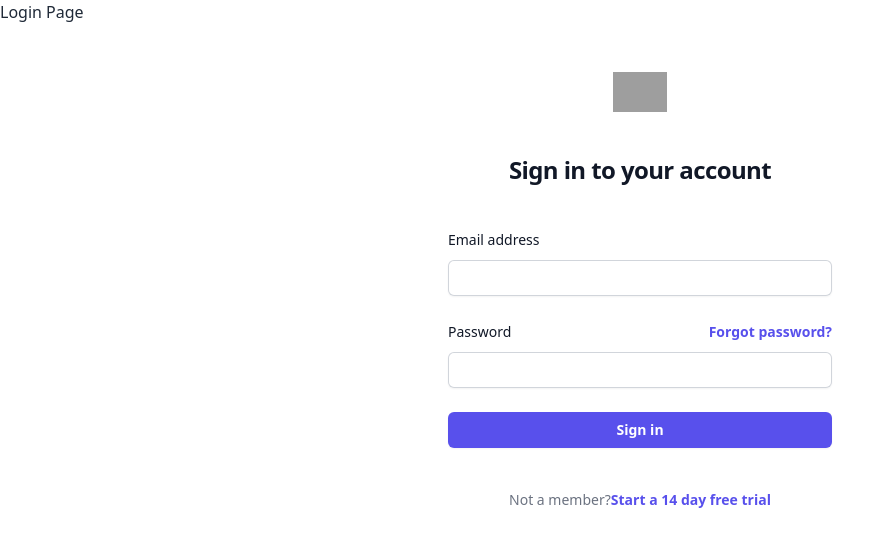
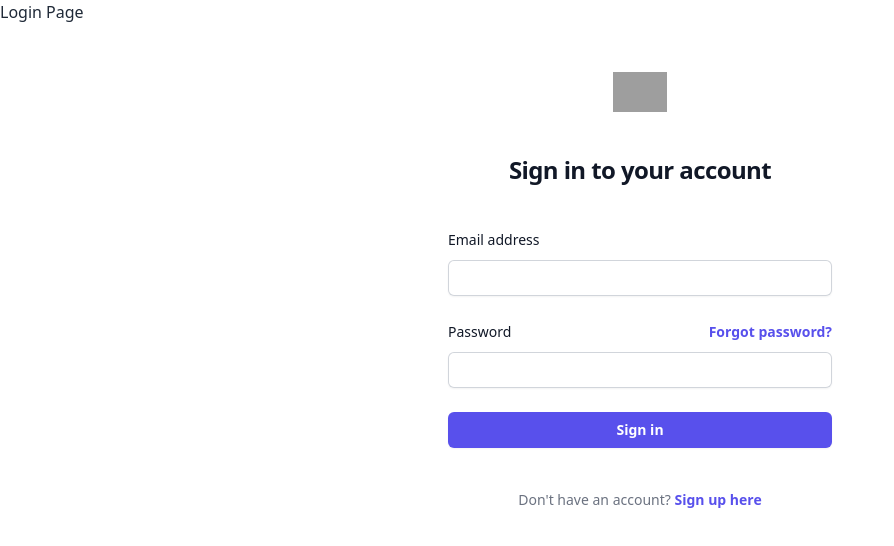
Before and after one commit to joey-cheng-codes/sharecycle, a React app: page / in a window 1280 px wide. Shown: the top 546 px of the page, without its empty margins (0-894 px from the left). Built offline with nearby package versions, Linux system fonts and the light colour scheme; grey boxes are pictures that could not be loaded.

Commit message:
fixing reroute to signup page on the login page

```diff
--- a/src/Components/Login/Login.tsx
+++ b/src/Components/Login/Login.tsx
@@ -1,5 +1,6 @@
 /* eslint-disable @typescript-eslint/no-misused-promises */
 import React, { useState } from "react";
+
 
 const Login = (): React.JSX.Element => {
   const [email, setEmail] = useState("");
@@ -64,8 +65,8 @@ const Login = (): React.JSX.Element => {
           </form>
 
           <p className="mt-10 text-center text-sm text-gray-500">
-            Not a member?
-            <a href="#" className="font-semibold leading-6 text-indigo-600 hover:text-indigo-500">Start a 14 day free trial</a>
+            Don&#39;t have an account?
+            <a href="/signup" className="font-semibold leading-6 text-indigo-600 hover:text-indigo-500"> Sign up here</a>
           </p>
         </div>
       </div>
```
